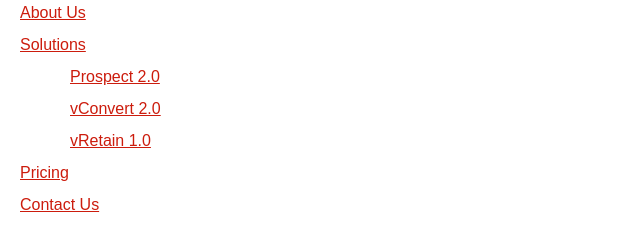
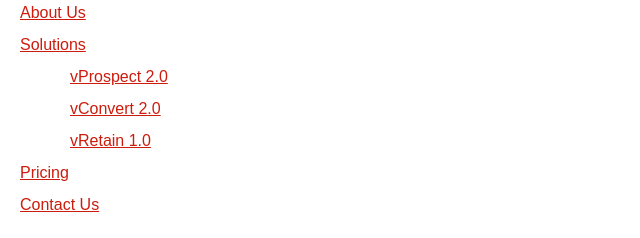
Before and after one commit to anjalishinde1906/CS648-02, a plain HTML site: page part2/vectacorp/solutions.html in a window 1280 px wide. Shown: the part 317-555 px from the top of the page, 0-640 px from the left. Drawn offline with Linux system fonts and the light colour scheme.

Commit message:
Update solutions.html

```diff
--- a/part2/vectacorp/solutions.html
+++ b/part2/vectacorp/solutions.html
@@ -18,7 +18,7 @@
     <li><a href="aboutus.html">About Us</a></li>
     <li><a href="solutions.html">Solutions</a></li>
     <ul class="remove">
-        <li><a href="#vprospect"> Prospect 2.0</a></li>
+        <li><a href="#vprospect"> vProspect 2.0</a></li>
         <li><a href="#vconvert">vConvert 2.0</a></li>
         <li><a href="#vretain">vRetain 1.0</a></li>
     </ul>
```
